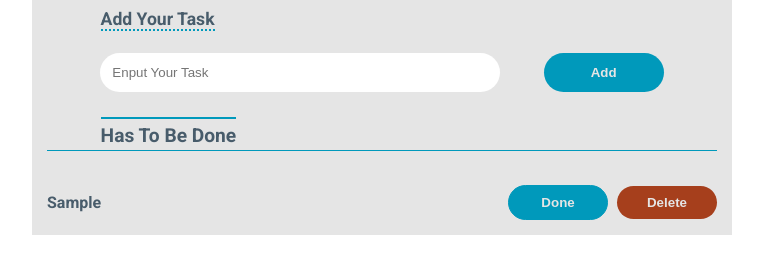
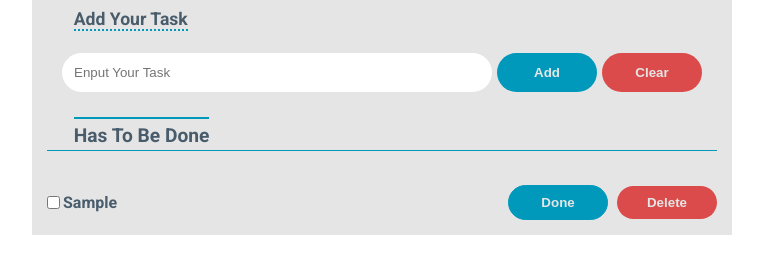
Before and after one commit to MontherSaiid/todolist, a plain HTML site: page index.html in a window 1280 px wide. Both pictures are taken after typing "Sample" into the empty fields and a click on the button "Add". Shown: the part 110-384 px from the top of the page, without its empty margins (258-1021 px from the left). Drawn offline with Linux system fonts and the light colour scheme.

Commit message:
updat
add some functionality to the project link clear all tasks and confirm deleted

```diff
--- a/css/style.css
+++ b/css/style.css
@@ -33,7 +33,7 @@
     width: max-content;
     margin-bottom: 15px;
     color: var(--text-clr);
-    margin: 12px 0 12px 8%;
+    margin: 12px 0 12px 4%;
     font-size: 1.1rem;
 
 }
@@ -46,19 +46,27 @@ form {
 }
 
 .task__input {
-    width: 400px;
+    width: 430px;
     padding: 12px;
     border: none;
     border-radius: 100px;
 }
 
-.btn__add {
-    width: 120px;
+.btn__main {
+    width: 100px;
     border: none;
     border-radius: 100px;
     cursor: pointer;
     font-weight: bold;
+}
+
+.btn__add--update {
     background-color: var(--main-clr);
+    color: var(--bg-clr);
+}
+
+.btn__clear--update {
+    background-color: #d92525cc;
     color: var(--bg-clr);
 }
 
@@ -73,6 +81,9 @@ form {
 
 }
 
+.textTask {
+    display: flex;
+}
 
 .row {
     display: flex;
@@ -101,7 +112,7 @@ form {
 }
 
 .btn__delete {
-    background-color: #A63F1C;
+    background-color: #d92525cc;
     border: none;
     color: var(--bg-clr);
 }
@@ -110,6 +121,7 @@ form {
     text-transform: capitalize;
     font-size: 1rem;
     color: var(--text-clr);
+    margin-left: 3px;
 }
 
 .line {
@@ -180,7 +192,7 @@ form {
     }
 
     .display__title {
-        margin: 0 0 0 8%;
+        margin: 0 0 0 4%;
     }
 
 }
--- a/index.html
+++ b/index.html
@@ -15,14 +15,14 @@
         <h2 class="seconde__title">add your task</h2>
         <form>
             <input type="text" placeholder="Enput Your Task" class="task__input">
-            <button type="submit" class="btn__add">Add</button>
+            <button type="submit" class="btn__main btn__add--update btn__add">Add</button>
+            <button type="submit" class="btn__main btn__clear--update btn__clear">Clear</button>
         </form>
         <h2 class="display__title">has to be done</h2>
         <span class="line"></span>
         <div class="display">
             <span class="error">not data</span>
         </div>
-
     </div>
     </div>
 
--- a/js/script.js
+++ b/js/script.js
@@ -1,6 +1,7 @@
 
 let taskInput = document.querySelector('.task__input');
 let btnAdd = document.querySelector('.btn__add');
+let btnClear = document.querySelector('.btn__clear');
 let display = document.querySelector('.display');
 let showError = document.querySelector('.error');
 
@@ -29,17 +30,21 @@ btnAdd.addEventListener('click', function (e) {
 });
 
 let nameTask = document.querySelector('.nametask');
+let checkTask = document.querySelector('.checkTask');
 
 display.addEventListener('click', function (e) {
     //hold the id if the button is clicked
     let id = e.target.parentElement.parentElement.getAttribute('data-id');
     if (e.target.classList.contains('btn__delete')) {
+        let ok = confirm('Are you sure you want to delete this task?');
+        if (ok) {
             // check if there class thro to delete it
-        if (nameTask.classList.contains('thro')) {
+            if (nameTask.classList.contains('thro') && checkTask.checked) {
                 // remove task from localStorage
                 removeTask(id);
                 // remove task from page
                 e.target.parentElement.parentElement.remove();
+            }
         }
     }
 
@@ -47,7 +52,7 @@ display.addEventListener('click', function (e) {
         // toggle the class to change the text of the button
         e.target.classList.toggle('undo');
         // get the id of the name task
-        if (nameTask.parentElement.getAttribute('data-id') == id) {
+        if (nameTask.parentElement.parentElement.getAttribute('data-id') == id) {
             // toggle the class to change the color
             nameTask.classList.toggle('thro');
         }
@@ -84,7 +89,10 @@ function createElements(allTasks) {
         row.setAttribute('data-id', task.id);
         // create the column
         row.innerHTML = `
+        <div class="textTask">
+            <input type="checkbox" name="Male" class="checkTask" />
             <h2 class="nametask" data-id=${task.id}>${task.taskTitle}</h2>
+        </div>
         <div class="buttons">
             <button class="btn btn__done" data-id=${task.id}>Done</button>
             <button class="btn btn__delete" data-id=${task.id}>Delete</button>
@@ -113,3 +121,18 @@ function removeTask(id) {
     arrayTasks = arrayTasks.filter((task) => task.id != id);
     saveData(arrayTasks);
 }
+
+btnClear.addEventListener('click', function (e) {
+    e.preventDefault();
+    if (arrayTasks.length > 0) {
+        if (checkTask.checked) {
+            // remove all tasks from localStorage
+            localStorage.removeItem('tasks');
+            // remove all tasks from page
+            display.innerHTML = '';
+            // reload for the page
+            location.reload();
+        }
+    }
+
+});
```
Lines whose indentation alone changed are shown as unchanged.
